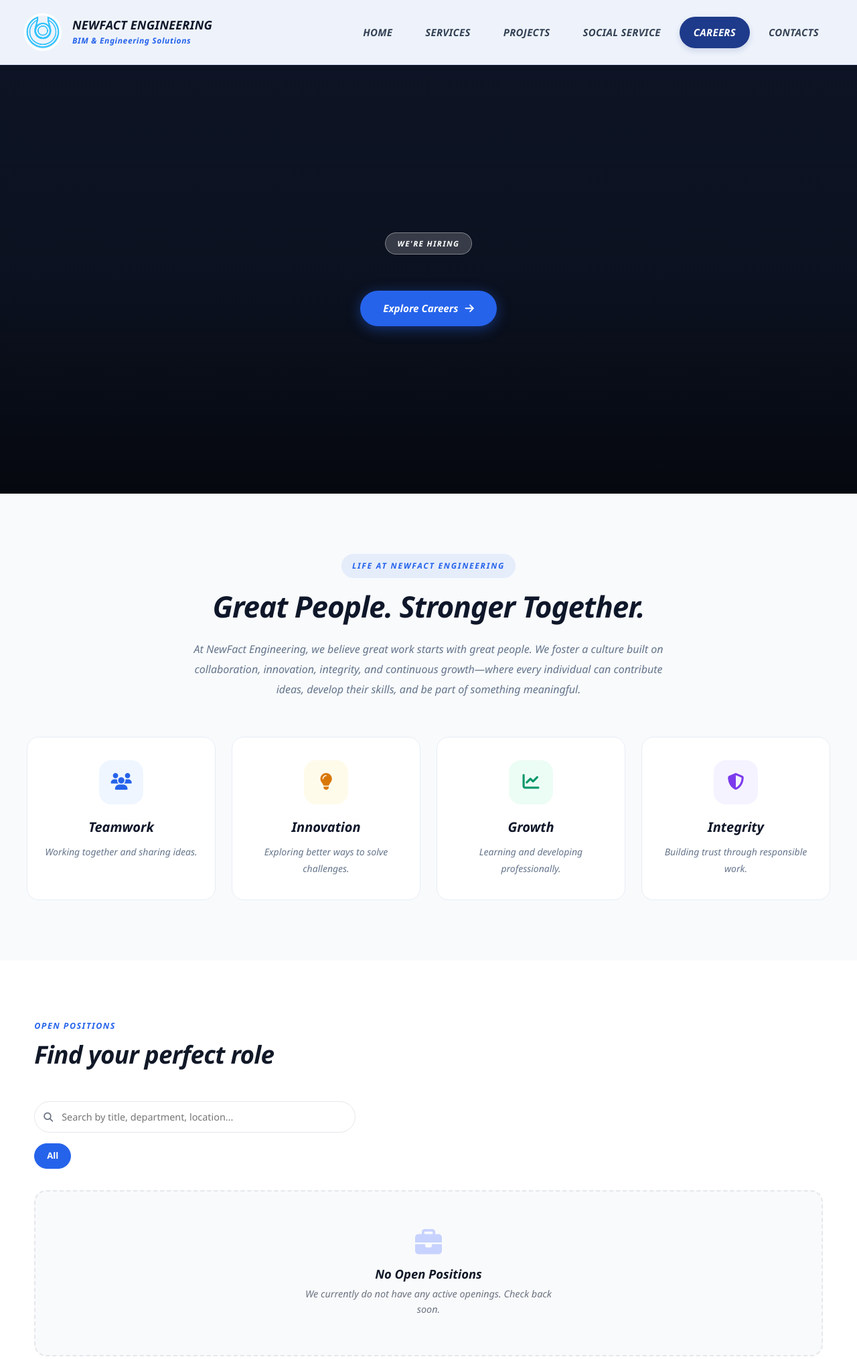
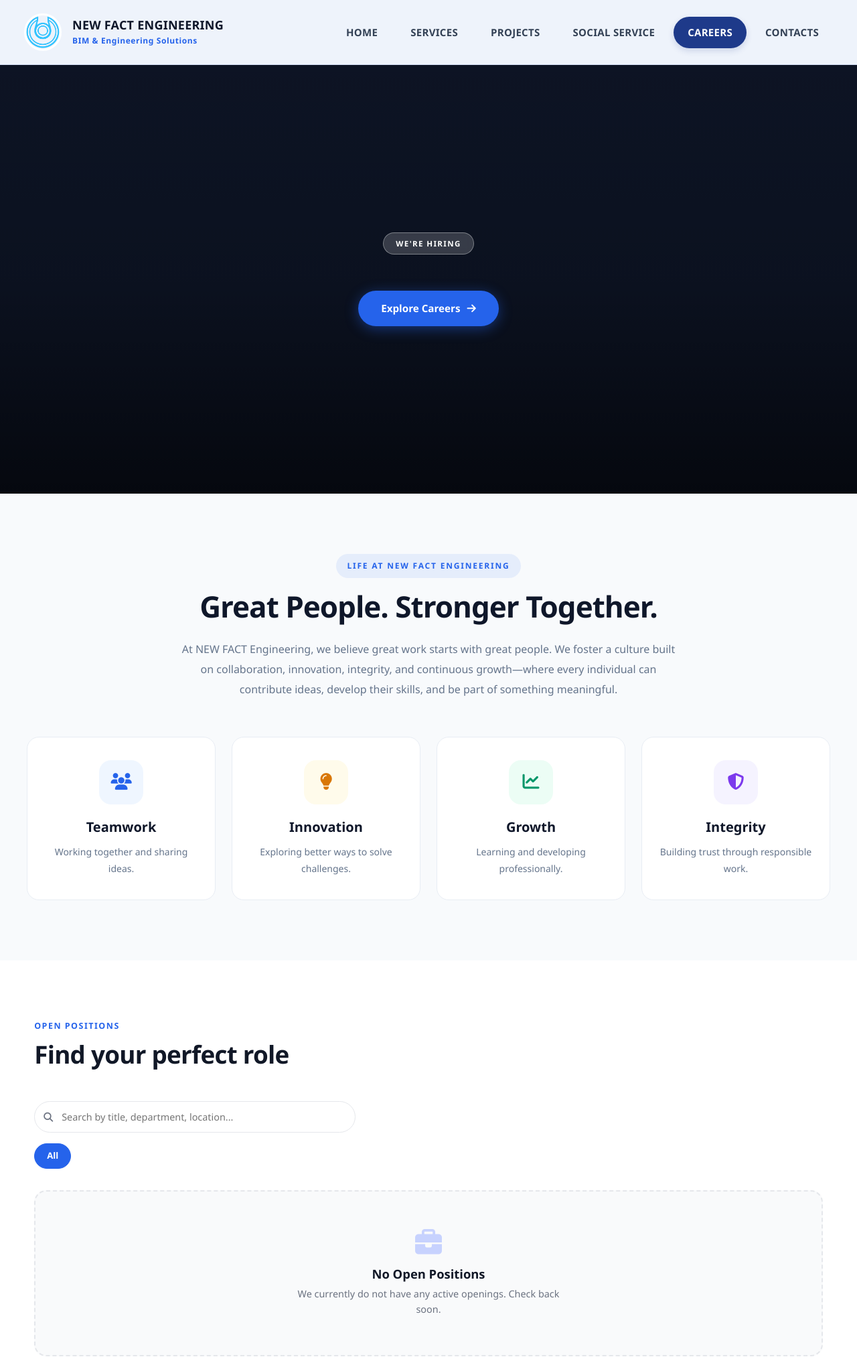
Before and after one commit to MRTrixx-services/newfactnew, a Django app: page /careers/ in a window 1280 px wide. Shown: the top 2029 px of the page at 67% size. Run offline with Django 5.2, Linux system fonts and the light colour scheme; data that the repository does not hold is empty.

```diff
--- a/home/static/home/css/style.css
+++ b/home/static/home/css/style.css
@@ -16,7 +16,7 @@
 
 body{
     font-family: 'Inter', sans-serif;
-    font-style: italic;
+
     overflow-x: hidden;
 }
 
--- a/home/templates/careers.html
+++ b/home/templates/careers.html
@@ -48,13 +48,13 @@
         <!-- Section Heading -->
         <div class="culture-intro-header">
             <span class="culture-eyebrow">
-                LIFE AT NEWFACT ENGINEERING
+                LIFE AT NEW FACT ENGINEERING
             </span>
 
             <h2>Great People. Stronger Together.</h2>
 
             <p class="culture-intro-description">
-                At NewFact Engineering, we believe great work starts
+                At NEW FACT Engineering, we believe great work starts
                 with great people. We foster a culture built on
                 collaboration, innovation, integrity, and continuous
                 growth—where every individual can contribute ideas,
--- a/home/templates/components/footer.html
+++ b/home/templates/components/footer.html
@@ -19,7 +19,7 @@
 
                         <div>
 
-                            <h3>NEWFACT ENGINEERING</h3>
+                            <h3>NEW FACT ENGINEERING</h3>
 
                             <p>
                                 BIM & Engineering Solutions
--- a/home/templates/components/navbar.html
+++ b/home/templates/components/navbar.html
@@ -9,7 +9,7 @@
         <a href="{% url 'home' %}" class="brand">
             <img src="{% static 'home/images/logo.png' %}" alt="logo">
             <div>
-                <span class="brand-text">NEWFACT ENGINEERING</span>
+                <span class="brand-text">NEW FACT ENGINEERING</span>
                 <span class="brand-sub">BIM & Engineering Solutions</span>
             </div>
         </a>
```
